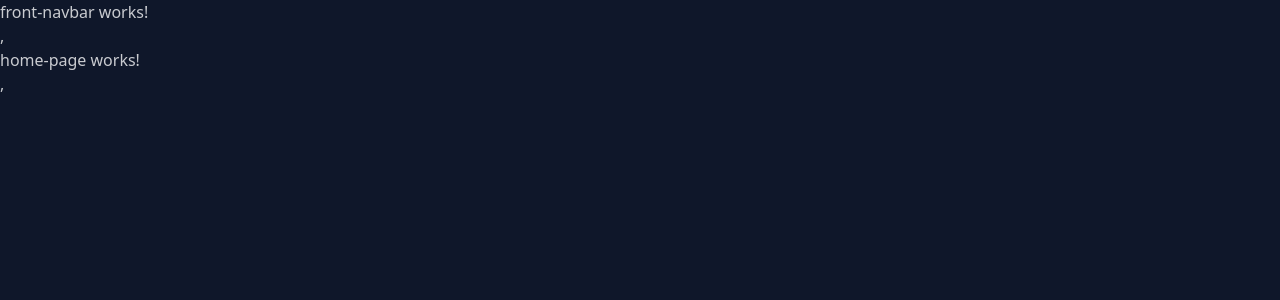
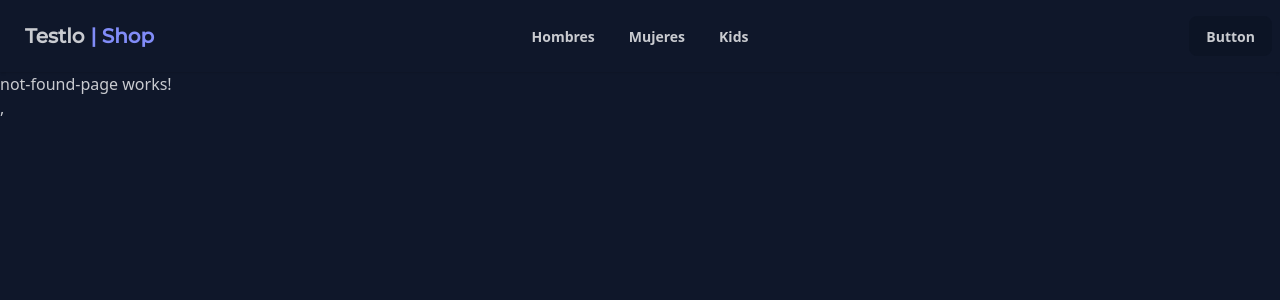
Before and after one commit to Rickuio/teslo-shop, an Angular app: page /front in a window 1280 px wide. Shown: the top 300 px of the page. Built offline with nearby package versions, Linux system fonts and the light colour scheme.

Commit message:
Subiendo el backend

```diff
--- a/src/app/app.routes.ts
+++ b/src/app/app.routes.ts
@@ -2,7 +2,7 @@ import { Routes } from '@angular/router';
 
 export const routes: Routes = [
     {
-        path: 'front',
+        path: '',
         loadChildren: () => import('./store-front/store-front.routes'),
     },
     {
--- /dev/null
+++ b/src/app/products/components/product-card/product-card.component.html
@@ -0,0 +1,15 @@
+<div class="card bg-base-100 shadow-sm fade-in">
+  <figure class="px-10 pt-10">
+    <img
+      src="https://img.daisyui.com/images/stock/photo-1606107557195-0e29a4b5b4aa.webp"
+      alt="Shoes"
+      class="rounded-xl" />
+  </figure>
+  <div class="card-body items-center text-center">
+    <h2 class="card-title">Card Title</h2>
+    <p>A card component has a figure, a body part, and inside body there are title and actions parts</p>
+    <div class="card-actions">
+      <a class="link link-accent" [routerLink]="['/product', 't-shirt']">Ver producto</a>
+    </div>
+  </div>
+</div>
--- a/src/app/store-front/components/front-navbar/front-navbar.component.html
+++ b/src/app/store-front/components/front-navbar/front-navbar.component.html
@@ -1 +1,27 @@
-<p>front-navbar works!</p>,
+<div class="navbar bg-base-100 shadow-sm">
+  <div class="navbar-start">
+    <div class="dropdown">
+      <div tabindex="0" role="button" class="btn btn-ghost lg:hidden">
+        <svg xmlns="http://www.w3.org/2000/svg" class="h-5 w-5" fill="none" viewBox="0 0 24 24" stroke="currentColor"> <path stroke-linecap="round" stroke-linejoin="round" stroke-width="2" d="M4 6h16M4 12h8m-8 6h16" /> </svg>
+      </div>
+      <ul
+        tabindex="0"
+        class="menu menu-sm dropdown-content bg-base-100 rounded-box z-1 mt-3 w-52 p-2 shadow">
+        <li><a routerLink="/gender/men" routerLinkActive="text-secondary" class="btn btn-ghost">Hombres</a></li>
+        <li><a routerLink="/gender/women" routerLinkActive="text-secondary" class="btn btn-ghost">Mujeres</a></li>
+        <li><a routerLink="/gender/kid" routerLinkActive="text-secondary" class="btn btn-ghost">Kids</a></li>
+    </ul>
+    </div>
+    <a routerLink="/" class="btn btn-ghost text-xl font-montserrat">Testlo <span class="text-secondary">| Shop</span></a>
+  </div>
+  <div class="navbar-center hidden lg:flex">
+    <ul class="menu menu-horizontal px-1">
+        <li><a routerLink="/gender/men" routerLinkActive="text-secondary" class="btn btn-ghost">Hombres</a></li>
+        <li><a routerLink="/gender/women" routerLinkActive="text-secondary" class="btn btn-ghost">Mujeres</a></li>
+        <li><a routerLink="/gender/kid" routerLinkActive="text-secondary" class="btn btn-ghost">Kids</a></li>
+    </ul>
+  </div>
+  <div class="navbar-end">
+    <a class="btn">Button</a>
+  </div>
+</div>
--- a/src/app/store-front/components/front-navbar/front-navbar.component.ts
+++ b/src/app/store-front/components/front-navbar/front-navbar.component.ts
@@ -1,8 +1,9 @@
 import { Component } from '@angular/core';
+import { RouterLink, RouterLinkActive } from '@angular/router';
 
 @Component({
   selector: 'front-navbar',
-  imports: [],
+  imports: [RouterLink, RouterLinkActive],
   templateUrl: './front-navbar.component.html',
 })
 export class FrontNavbarComponent { }
--- a/src/app/store-front/pages/home-page/home-page.component.html
+++ b/src/app/store-front/pages/home-page/home-page.component.html
@@ -1 +1,11 @@
-<p>home-page works!</p>,
+<section class="mx-auto ml-5">
+    <h1 class="text-3xl font-bold font-montserrat">Todos los productos</h1>
+    <h2 class="text-xl mb-5">Para todos los gustos</h2>
+</section>
+
+<div class="grid grid-cols-1 md:grid-cols-2 lg:grid-cols-3 xl:grid-cols-4 mt-2 gap-3">
+    <product-card />
+    <product-card />
+    <product-card />
+    <product-card />
+</div>
--- a/src/app/store-front/pages/home-page/home-page.component.ts
+++ b/src/app/store-front/pages/home-page/home-page.component.ts
@@ -1,8 +1,10 @@
 import { Component } from '@angular/core';
+import { ProductCardComponent } from '@products/components/product-card/product-card.component';
+//import { ProductCardComponent } from "../../../products/components/product-card/product-card.component";
 
 @Component({
   selector: 'app-home-page',
-  imports: [],
+  imports: [ProductCardComponent],
   templateUrl: './home-page.component.html',
 })
 export class HomePageComponent { }
--- a/src/styles.css
+++ b/src/styles.css
@@ -1,4 +1,28 @@
 @import "tailwindcss";
+@keyframes fadeIn {
+  from {
+    opacity: 0;
+  }
+  to {
+    opacity: 1;
+  }
+}
+
+@utilities {
+  .fade-in {
+    animation: fadeIn 0.5s ease-in-out both;
+  }
+}
+
+@layer base {
+  @font-face {
+    font-family: 'Montserrat';
+    src: url('/assets/fonts/Montserrat-Medium.ttf') format('truetype');
+  }
+}
+@theme {
+  --font-montserrat: "Montserrat", sans-serif;
+}
 @plugin "daisyui" {
   themes: light --default, dark --prefersdark, night;
 }
```
Also changed, not shown: src/app/products/components/product-card/product-card.component.ts (added, +9 -0 lines), tsconfig.json (+9 -0 lines), public/assets/fonts/Montserrat-Medium.ttf (added), public/assets/fonts/Montserrat-VariableFont_wght.ttf (added).
